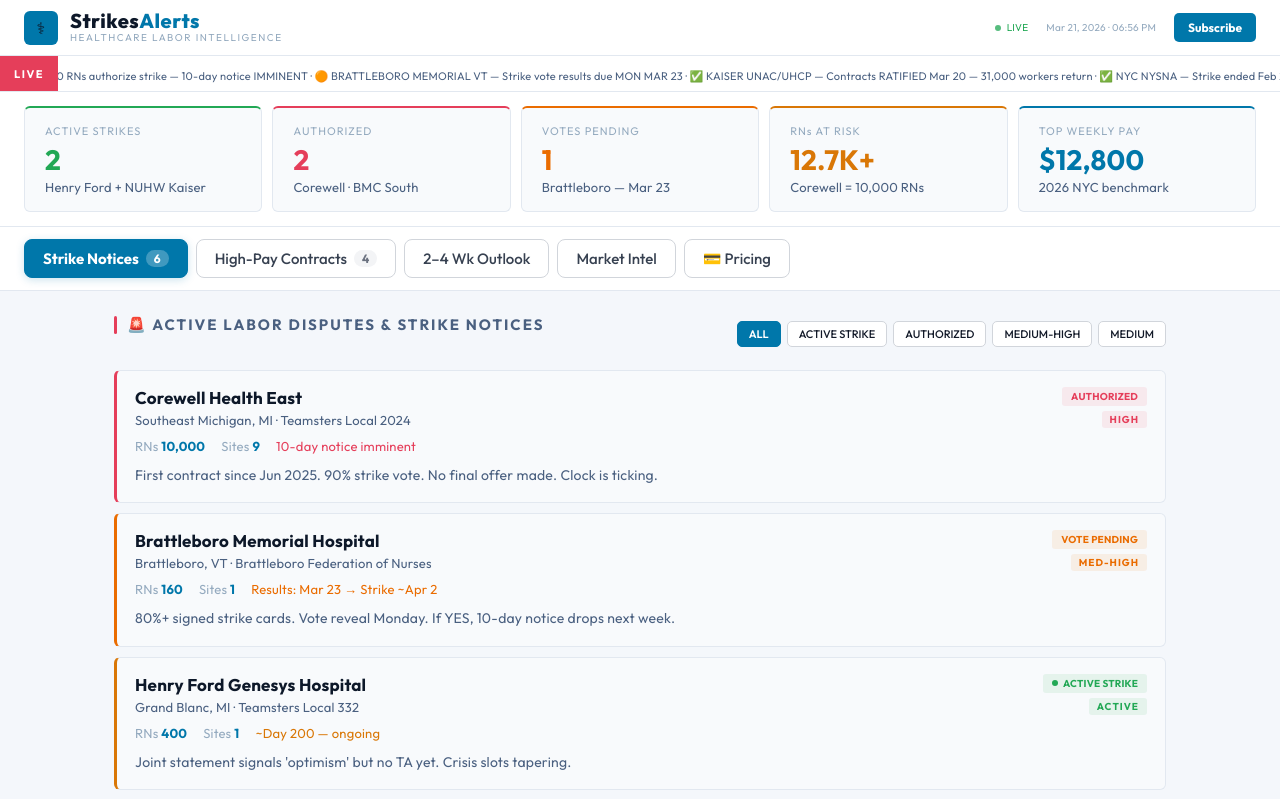
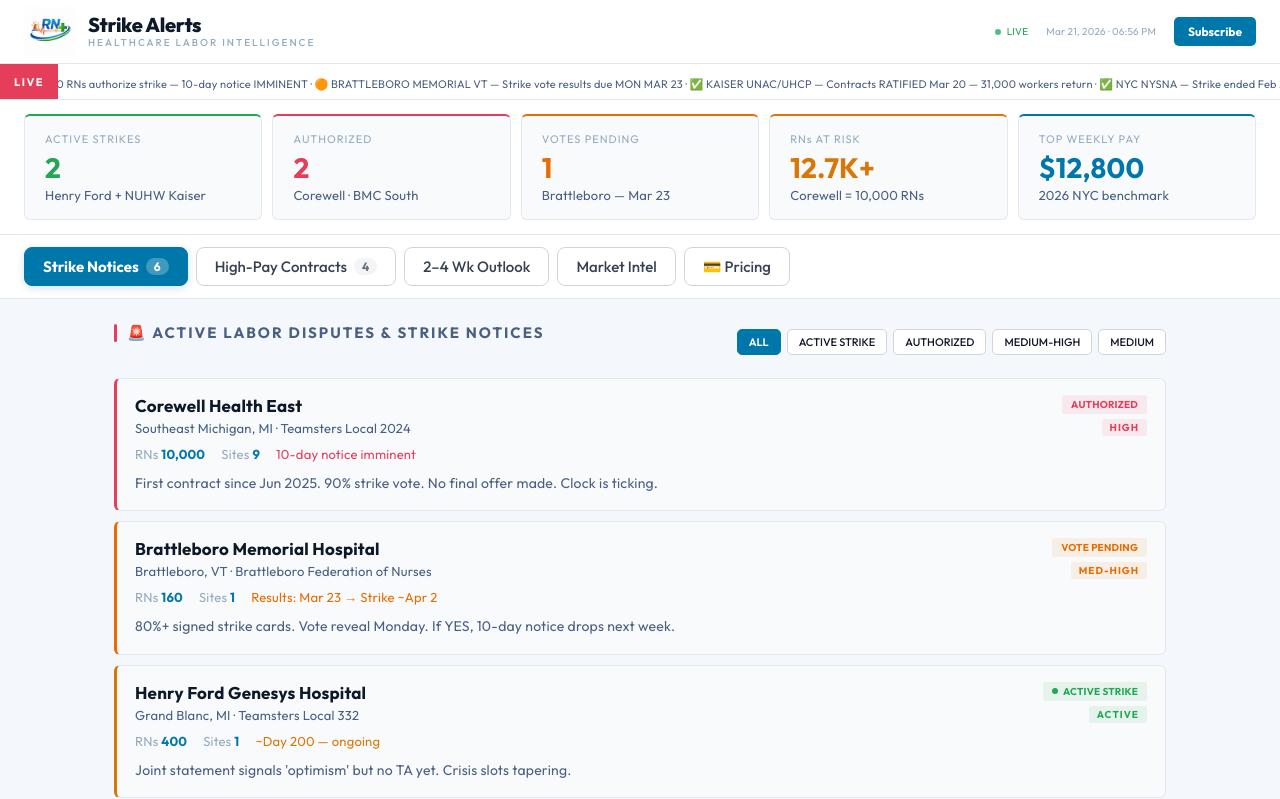
Before and after one commit to gameandtrad3-lang/Strikes-Alerts, a React (Create React App) app: page / in a window 1280 px wide. Shown: the top 799 px of the page. Built offline with nearby package versions, Linux system fonts and the light colour scheme.

Commit message:
Update App.js

```diff
--- a/src/App.js
+++ b/src/App.js
@@ -530,12 +530,12 @@
       <div style={{ minHeight: "100vh", display: "flex", flexDirection: "column" }}>
 
         {/* HEADER */}
-        <header style={{ background: "var(--surface)", borderBottom: "1px solid var(--border)", padding: "0 24px", height: 56, display: "flex", alignItems: "center", justifyContent: "space-between", boxShadow: "0 1px 3px rgba(0,0,0,0.06)" }}>
+        <header style={{ background: "var(--surface)", borderBottom: "1px solid var(--border)", padding: "0 24px", height: 64, display: "flex", alignItems: "center", justifyContent: "space-between", boxShadow: "0 1px 3px rgba(0,0,0,0.06)" }}>
           <div style={{ display: "flex", alignItems: "center", gap: 12 }}>
-            <div style={{ width: 34, height: 34, borderRadius: 6, background: "var(--accent)", display: "flex", alignItems: "center", justifyContent: "center", fontSize: 16, flexShrink: 0 }}>⚕</div>
+            <img src="/logo.png" alt="Strike Alerts" style={{ height: 52, width: "auto", objectFit: "contain", flexShrink: 0 }} />
             <div>
-              <div style={{ fontFamily: "var(--font-sans)", fontSize: 20, fontWeight: 800, color: "var(--text)", letterSpacing: 0.5, lineHeight: 1 }}>Strikes<span style={{ color: "var(--accent)" }}>Alerts</span></div>
-              <div style={{ fontFamily: "var(--font-mono)", fontSize: 10, color: "var(--muted)", letterSpacing: 1.5 }}>HEALTHCARE LABOR INTELLIGENCE</div>
+              <div style={{ fontFamily: "var(--font-sans)", fontSize: 20, fontWeight: 800, color: "var(--text)", lineHeight: 1.1, letterSpacing: "-0.3px" }}>Strike Alerts</div>
+              <div style={{ fontFamily: "var(--font-sans)", fontSize: 10, fontWeight: 500, color: "var(--muted)", letterSpacing: 2 }}>HEALTHCARE LABOR INTELLIGENCE</div>
             </div>
           </div>
           <div style={{ display: "flex", alignItems: "center", gap: 18 }}>
```
